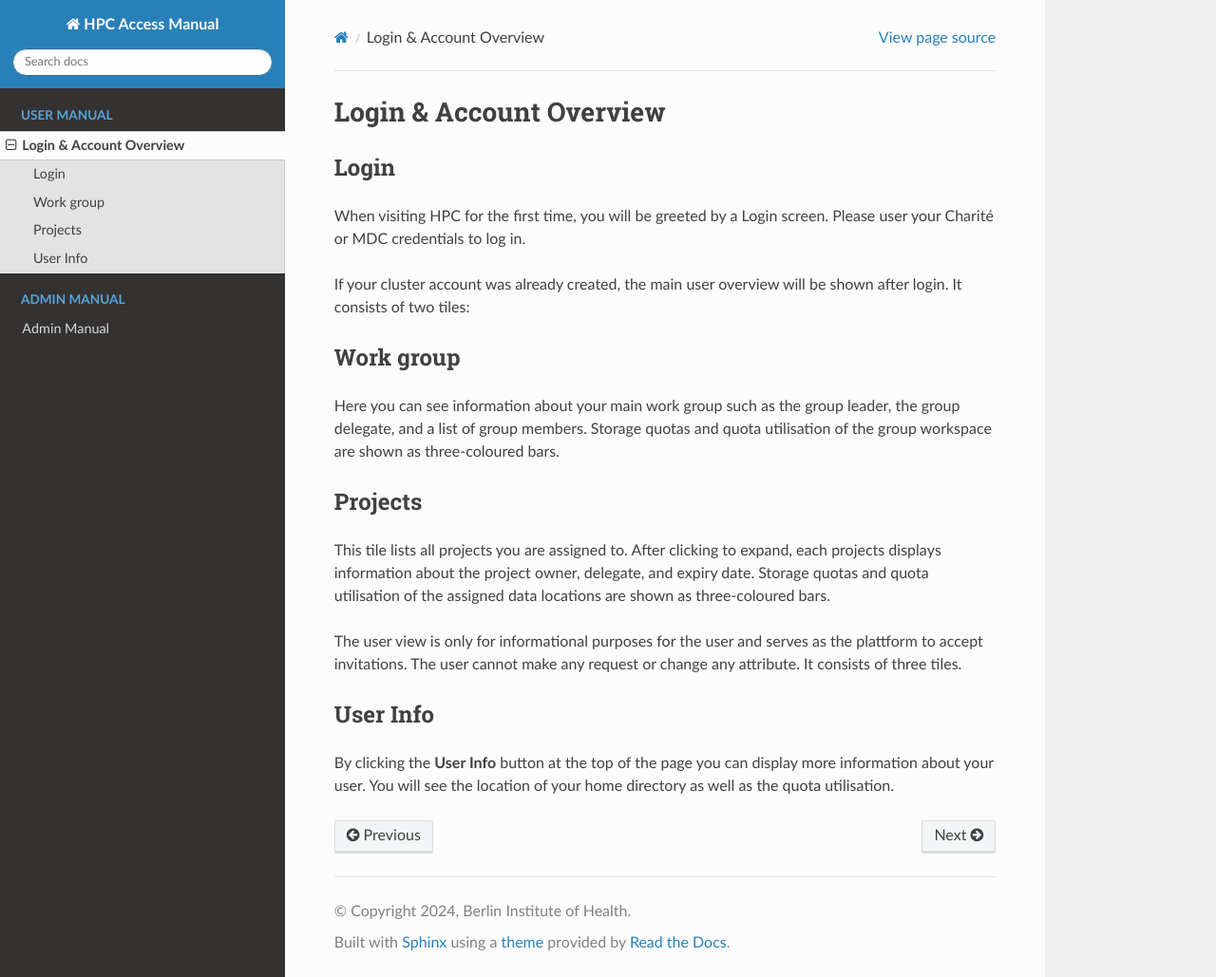
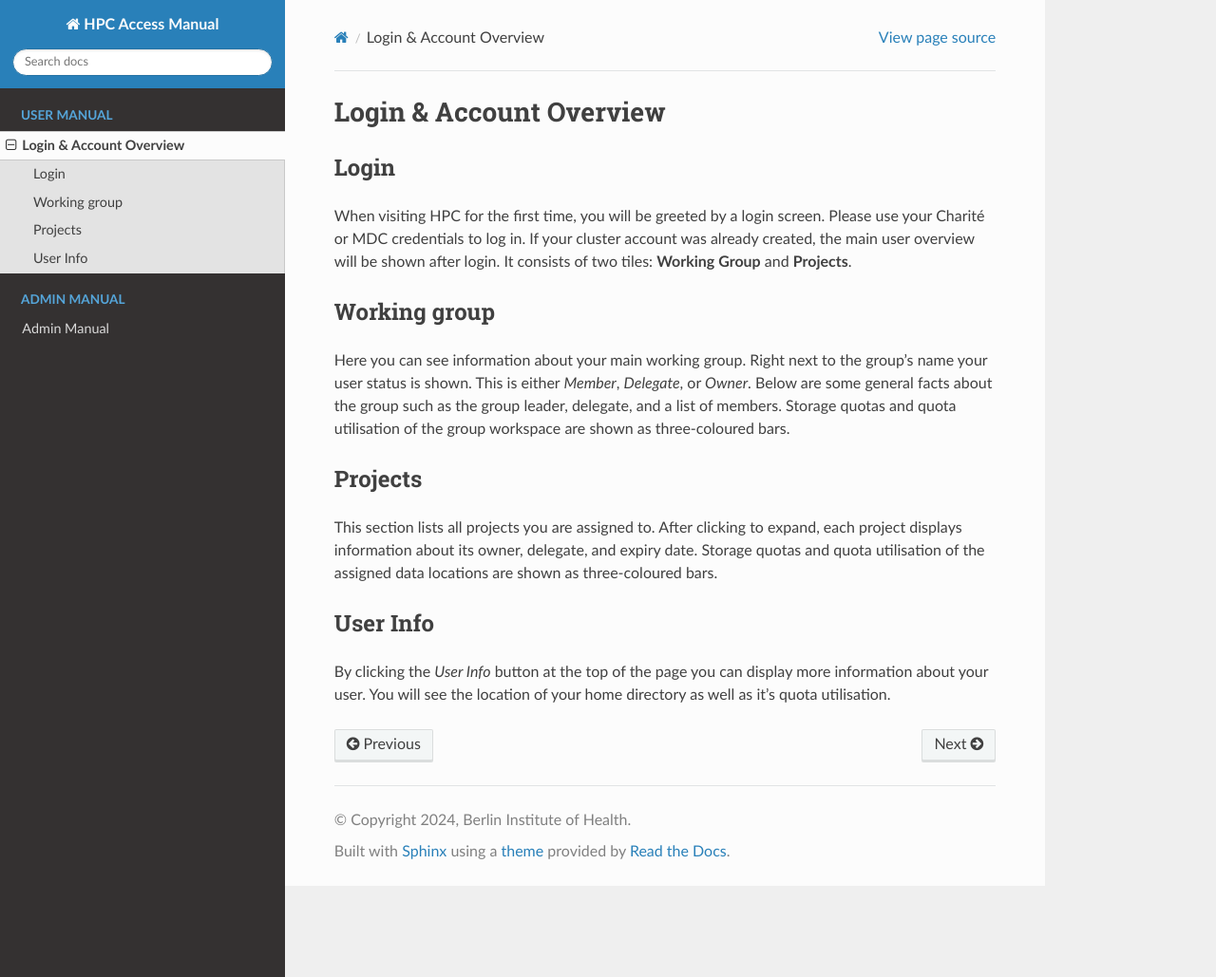
Before and after one commit to bihealth/hpc-access, a Sphinx documentation site: the page built from docs/usersec_users.rst, in a window 1280 px wide and 1029 px high. Shown: the whole window at 95% size. Built offline with Sphinx 7.4.7 and the Read the Docs theme 2.0.0, drawn with Linux system fonts in a browser that asks for light colours.

Commit message:
update text

```diff
--- a/docs/usersec_users.rst
+++ b/docs/usersec_users.rst
@@ -6,28 +6,26 @@ Login & Account Overview
 Login
 -----
 
-When visiting HPC for the first time, you will be greeted by a Login screen.
-Please user your Charité or MDC credentials to log in.
+When visiting HPC for the first time, you will be greeted by a login screen.
+Please use your Charité or MDC credentials to log in.
+If your cluster account was already created, the main user overview will be shown after login.
+It consists of two tiles: **Working Group** and **Projects**.
 
-If your cluster account was already created, the main user overview will be shown after login.
-It consists of two tiles:
-
-Work group
-----------
-Here you can see information about your main work group such as the group leader, the group delegate, and a list of group members.
+Working group
+-------------
+Here you can see information about your main working group.
+Right next to the group's name your user status is shown.
+This is either `Member`, `Delegate`, or `Owner`.
+Below are some general facts about the group such as the group leader, delegate, and a list of members.
 Storage quotas and quota utilisation of the group workspace are shown as three-coloured bars.
 
 Projects
 --------
-This tile lists all projects you are assigned to.
-After clicking to expand, each projects displays information about the project owner, delegate, and expiry date.
+This section lists all projects you are assigned to.
+After clicking to expand, each project displays information about its owner, delegate, and expiry date.
 Storage quotas and quota utilisation of the assigned data locations are shown as three-coloured bars.
-
-The user view is only for informational purposes for the user and serves as the plattform to accept invitations.
-The user cannot make any request or change any attribute.
-It consists of three tiles.
 
 User Info
 ---------
-By clicking the **User Info** button at the top of the page you can display more information about your user.
-You will see the location of your home directory as well as the quota utilisation.
+By clicking the *User Info* button at the top of the page you can display more information about your user.
+You will see the location of your home directory as well as it's quota utilisation.
```
